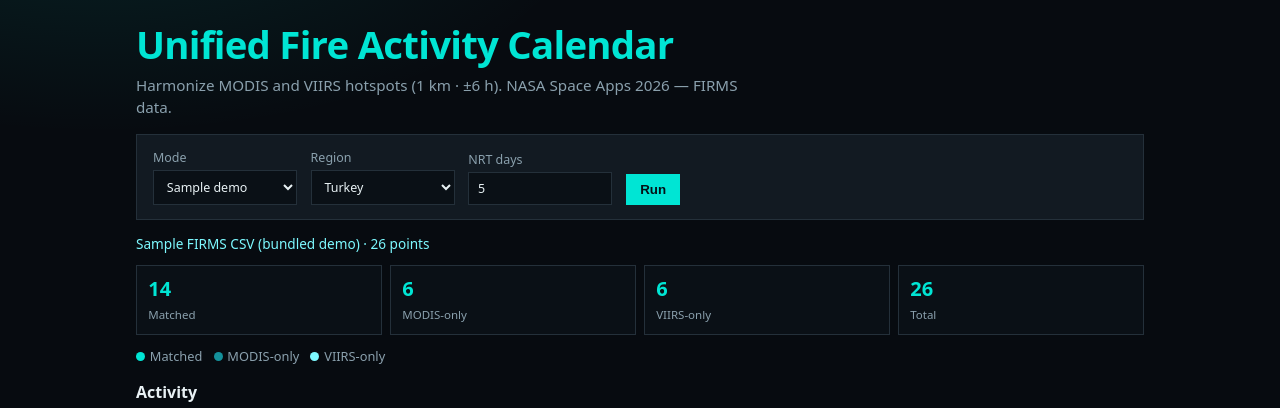
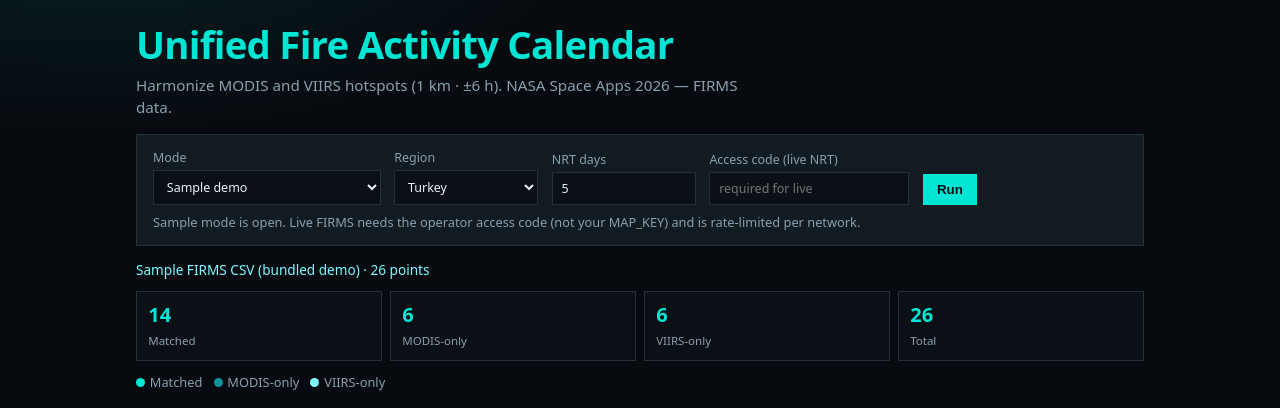
Before and after one commit to egemen01yasin33-maker/modis-viirs-fire-calendar, a FastAPI app: page / in a window 1280 px wide. Shown: the top 408 px of the page. Run offline with FastAPI, Linux system fonts and the light colour scheme.

Commit message:
Gate public live FIRMS behind CSRF, access code, and per-IP limits
Keep NRT available without exposing MAP_KEY as an open proxy. Sample mode
stays open. Require NRT_GATE_PASSWORD for live fetches.

```diff
--- a/app.py
+++ b/app.py
@@ -1,7 +1,10 @@
 """ASGI entry for Cursor publish host (and uvicorn).
 
-HTTP-only FastAPI UI — Streamlit needs WebSockets that Cursor Apps
-do not upgrade, so the public site uses this stack instead.
+HTTP-only FastAPI UI (Streamlit WebSockets are not upgraded on Cursor Apps).
+
+Public sample demo is always available. Live FIRMS NRT stays available but is
+gated: CSRF cookie + shared operator access code (NRT_GATE_PASSWORD) + per-IP
+rate limits. MAP_KEY never appears in the browser.
 
 Local Streamlit (optional):  streamlit run streamlit_app.py
 Hosted / ASGI:               uvicorn app:app --host 0.0.0.0 --port ${PORT:-8529}
@@ -9,9 +12,13 @@ Hosted / ASGI:               uvicorn app:app --host 0.0.0.0 --port ${PORT:-8529}
 
 from __future__ import annotations
 
+import hashlib
+import hmac
 import json
 import os
+import secrets
 import time
+from collections import defaultdict
 from contextlib import asynccontextmanager
 from datetime import date, timedelta
 from functools import lru_cache
@@ -20,7 +27,7 @@ from pathlib import Path
 import pandas as pd
 from dotenv import load_dotenv
 from fastapi import FastAPI, Form, Request
-from fastapi.responses import HTMLResponse
+from fastapi.responses import HTMLResponse, Response
 from fastapi.templating import Jinja2Templates
 
 from src.firms_api import (
@@ -46,16 +53,20 @@ load_dotenv(ROOT / ".env")
 
 TEMPLATES = Jinja2Templates(directory=str(ROOT / "templates"))
 SAMPLE_CSV = ROOT / "data" / "sample_firms.csv"
+_MAP_POINT_CAP = 400
 
-_NRT_HITS: list[float] = []
-_NRT_MAX_PER_HOUR = 30
-_NRT_MIN_GAP_SEC = 8.0
-_MAP_POINT_CAP = 400
+_CSRF_COOKIE = "fc_csrf"
+
+# Per-IP NRT limits (in-memory; resets on process restart)
+_IP_HITS: dict[str, list[float]] = defaultdict(list)
+_IP_MAX_PER_HOUR = 3
+_IP_MIN_GAP_SEC = 60.0
+_GLOBAL_HITS: list[float] = []
+_GLOBAL_MAX_PER_HOUR = 40
 
 
 @asynccontextmanager
 async def _lifespan(_app: FastAPI):
-    # Warm sample pipeline once at boot so the first visitor is fast
     try:
         cached_sample_result()
     except Exception:  # noqa: BLE001
@@ -72,20 +83,66 @@ def _firms_key() -> str:
     return (os.getenv("FIRMS_MAP_KEY") or "").strip()
 
 
-def _nrt_allowed() -> tuple[bool, str]:
+def _gate_password() -> str:
+    return (os.getenv("NRT_GATE_PASSWORD") or "").strip()
+
+
+def _nrt_configured() -> bool:
+    return bool(_firms_key() and _gate_password())
+
+
+def _client_ip(request: Request) -> str:
+    forwarded = (request.headers.get("x-forwarded-for") or "").split(",")[0].strip()
+    if forwarded:
+        return forwarded[:64]
+    if request.client and request.client.host:
+        return request.client.host[:64]
+    return "unknown"
+
+
+def _issue_csrf() -> str:
+    return secrets.token_urlsafe(24)
+
+
+def _csrf_ok(request: Request, submitted: str) -> bool:
+    cookie = request.cookies.get(_CSRF_COOKIE) or ""
+    if not cookie or not submitted or not hmac.compare_digest(cookie, submitted):
+        return False
+    return len(cookie) >= 16
+
+
+def _cookie_secure() -> bool:
+    return bool(os.getenv("CURSOR_APP_ID") or os.getenv("VERCEL"))
+
+
+def _nrt_rate_ok(ip: str) -> tuple[bool, str]:
     now = time.monotonic()
-    while _NRT_HITS and now - _NRT_HITS[0] > 3600:
-        _NRT_HITS.pop(0)
-    if len(_NRT_HITS) >= _NRT_MAX_PER_HOUR:
-        return False, "Live FIRMS rate limit reached for this hour. Try sample data."
-    if _NRT_HITS and (now - _NRT_HITS[-1]) < _NRT_MIN_GAP_SEC:
-        wait = int(_NRT_MIN_GAP_SEC - (now - _NRT_HITS[-1])) + 1
+    hits = [t for t in _IP_HITS[ip] if now - t < 3600]
+    _IP_HITS[ip] = hits
+    if len(hits) >= _IP_MAX_PER_HOUR:
+        return False, "Live FIRMS limit for this network reached. Try again later."
+    if hits and (now - hits[-1]) < _IP_MIN_GAP_SEC:
+        wait = int(_IP_MIN_GAP_SEC - (now - hits[-1])) + 1
         return False, f"Please wait {wait}s before another live FIRMS request."
+
+    global_hits = [t for t in _GLOBAL_HITS if now - t < 3600]
+    _GLOBAL_HITS[:] = global_hits
+    if len(global_hits) >= _GLOBAL_MAX_PER_HOUR:
+        return False, "Live FIRMS is busy right now. Use sample mode or retry later."
     return True, ""
 
 
-def _record_nrt() -> None:
-    _NRT_HITS.append(time.monotonic())
+def _record_nrt(ip: str) -> None:
+    now = time.monotonic()
+    _IP_HITS[ip].append(now)
+    _GLOBAL_HITS.append(now)
+
+
+def _gate_ok(submitted: str) -> bool:
+    expected = _gate_password()
+    if not expected:
+        return False
+    return hmac.compare_digest(submitted.strip(), expected)
 
 
 @lru_cache(maxsize=1)
@@ -100,8 +157,10 @@ def _points_json(df: pd.DataFrame) -> str:
         return "[]"
     work = df
     if len(work) > _MAP_POINT_CAP:
-        work = work.nlargest(_MAP_POINT_CAP, "frp") if "frp" in work.columns else work.head(
-            _MAP_POINT_CAP
+        work = (
+            work.nlargest(_MAP_POINT_CAP, "frp")
+            if "frp" in work.columns
+            else work.head(_MAP_POINT_CAP)
         )
     pts = []
     for row in work.itertuples(index=False):
@@ -180,30 +239,51 @@ def _page_context(
     mode: str = "sample",
     region: str = "Turkey",
     days: int = 5,
+    csrf: str,
 ) -> dict:
     return {
         "request": request,
         "presets": list(PRESET_REGIONS.keys()),
         "region": region,
         "days": days,
-        "has_key": bool(_firms_key()),
         "mode": mode,
         "error": error,
         "result": result,
         "max_days": MAX_DAY_RANGE,
+        "nrt_available": _nrt_configured(),
+        "csrf": csrf,
     }
 
 
+def _html_response(
+    request: Request,
+    ctx: dict,
+    *,
+    csrf: str,
+) -> Response:
+    resp = TEMPLATES.TemplateResponse(request=request, name="index.html", context=ctx)
+    resp.set_cookie(
+        key=_CSRF_COOKIE,
+        value=csrf,
+        httponly=True,
+        samesite="strict",
+        secure=_cookie_secure(),
+        max_age=3600,
+    )
+    return resp
+
+
 @app.get("/", response_class=HTMLResponse)
-async def home(request: Request) -> HTMLResponse:
+async def home(request: Request) -> Response:
     error = None
     result = None
+    csrf = request.cookies.get(_CSRF_COOKIE) or _issue_csrf()
     try:
         result = cached_sample_result()
     except Exception as exc:  # noqa: BLE001
         error = str(exc)
-    ctx = _page_context(request, result=result, error=error, mode="sample")
-    return TEMPLATES.TemplateResponse(request=request, name="index.html", context=ctx)
+    ctx = _page_context(request, result=result, error=error, csrf=csrf)
+    return _html_response(request, ctx, csrf=csrf)
 
 
 @app.post("/run", response_class=HTMLResponse)
@@ -212,26 +292,40 @@ async def run(
     mode: str = Form("sample"),
     region: str = Form("Turkey"),
     days: int = Form(5),
-) -> HTMLResponse:
+    csrf_token: str = Form(""),
+    access_code: str = Form(""),
+) -> Response:
     error = None
     result = None
     days = max(1, min(int(days), MAX_DAY_RANGE))
     region = region if region in PRESET_REGIONS else "Turkey"
+    csrf = request.cookies.get(_CSRF_COOKIE) or _issue_csrf()
+
+    if not _csrf_ok(request, csrf_token):
+        error = "Invalid or missing form token. Reload the page and try again."
+        ctx = _page_context(
+            request, result=None, error=error, mode=mode, region=region, days=days, csrf=csrf
+        )
+        return _html_response(request, ctx, csrf=csrf)
 
     try:
         if mode == "nrt":
-            key = _firms_key()
-            if not key:
+            if not _nrt_configured():
                 raise FirmsApiError(
-                    "FIRMS_MAP_KEY is not configured on this host. Use sample mode."
+                    "Live FIRMS is not enabled on this host "
+                    "(needs FIRMS_MAP_KEY and NRT_GATE_PASSWORD)."
                 )
-            ok, reason = _nrt_allowed()
+            if not _gate_ok(access_code):
+                raise FirmsApiError("Invalid access code for live FIRMS.")
+            ip = _client_ip(request)
+            ok, reason = _nrt_rate_ok(ip)
             if not ok:
                 raise FirmsApiError(reason)
+            key = _firms_key()
             bbox = PRESET_REGIONS[region]
             end = date.today()
             start = end - timedelta(days=days - 1)
-            _record_nrt()
+            _record_nrt(ip)
             raw = fetch_firms_area(
                 key,
                 *bbox,
@@ -250,6 +344,8 @@ async def run(
     except Exception as exc:  # noqa: BLE001
         error = f"Unexpected error: {exc}"
 
+    # Rotate CSRF after successful POSTs
+    csrf = _issue_csrf()
     ctx = _page_context(
         request,
         result=result,
@@ -257,8 +353,9 @@ async def run(
         mode=mode,
         region=region,
         days=days,
+        csrf=csrf,
     )
-    return TEMPLATES.TemplateResponse(request=request, name="index.html", context=ctx)
+    return _html_response(request, ctx, csrf=csrf)
 
 
 @app.get("/healthz")
--- a/templates/index.html
+++ b/templates/index.html
@@ -42,7 +42,7 @@
     }
     .row { display: flex; flex-wrap: wrap; gap: 0.65rem 0.85rem; align-items: end; }
     label { display: grid; gap: 0.25rem; font-size: 0.78rem; color: var(--muted); }
-    select, input[type="number"] {
+    select, input[type="number"], input[type="password"] {
       background: #0a1016;
       border: 1px solid var(--line);
       color: var(--ink);
@@ -58,6 +58,7 @@
       padding: 0.5rem 0.9rem;
       cursor: pointer;
     }
+    .hint { color: var(--muted); font-size: 0.8rem; margin: 0.5rem 0 0; }
     .stats {
       display: grid;
       grid-template-columns: repeat(4, minmax(0, 1fr));
@@ -98,12 +99,13 @@
     </p>
 
     <form class="panel" method="post" action="/run">
+      <input type="hidden" name="csrf_token" value="{{ csrf }}" />
       <div class="row">
         <label>Mode
-          <select name="mode">
+          <select name="mode" id="mode">
             <option value="sample" {% if mode == 'sample' %}selected{% endif %}>Sample demo</option>
-            <option value="nrt" {% if mode == 'nrt' %}selected{% endif %} {% if not has_key %}disabled{% endif %}>
-              Live NRT{% if not has_key %} (no key){% endif %}
+            <option value="nrt" {% if mode == 'nrt' %}selected{% endif %} {% if not nrt_available %}disabled{% endif %}>
+              Live FIRMS NRT{% if not nrt_available %} (not configured){% endif %}
             </option>
           </select>
         </label>
@@ -117,8 +119,14 @@
         <label>NRT days
           <input type="number" name="days" min="1" max="{{ max_days }}" value="{{ days }}" />
         </label>
+        <label>Access code (live NRT)
+          <input type="password" name="access_code" autocomplete="off" placeholder="required for live" />
+        </label>
         <button class="btn" type="submit">Run</button>
       </div>
+      <p class="hint">
+        Sample mode is open. Live FIRMS needs the operator access code (not your MAP_KEY) and is rate-limited per network.
+      </p>
     </form>
 
     {% if error %}
```
Also changed, not shown: 1 other file.
